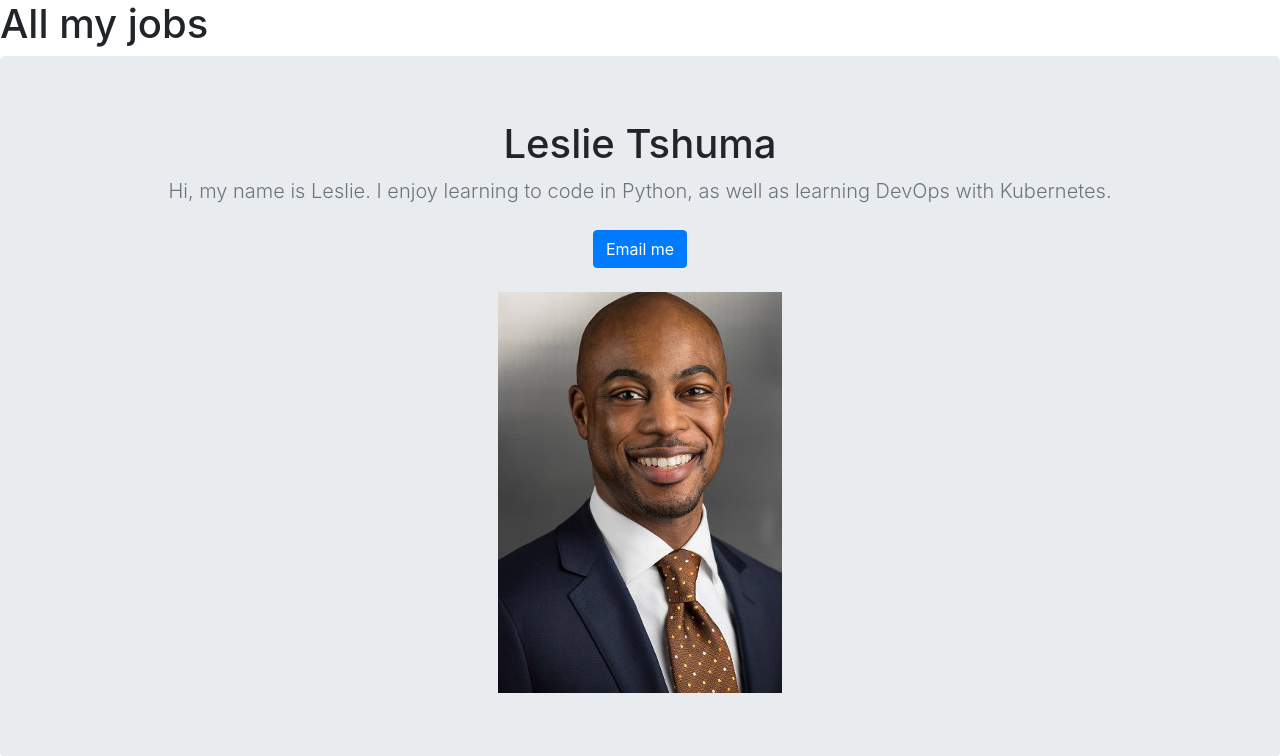
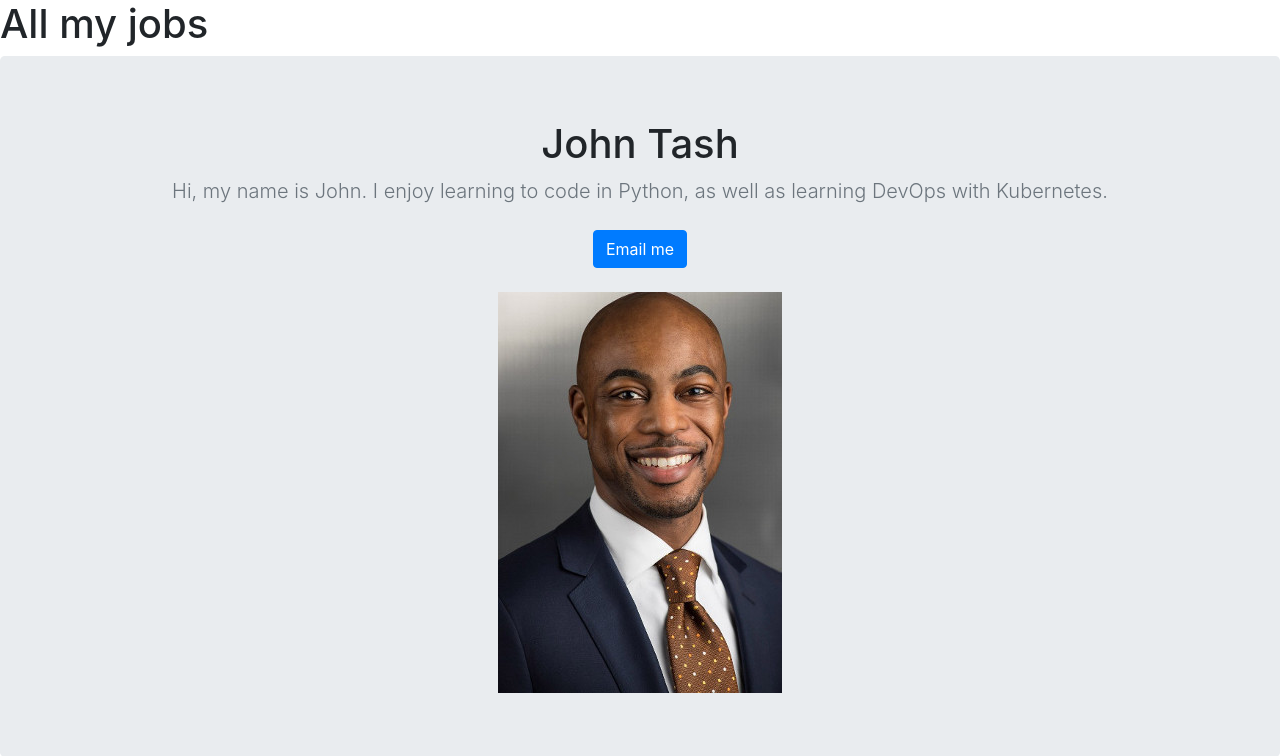
Before and after one commit to leslietech/django-test-portfolio, a Django app: page / in a window 1280 px wide. Shown: the top 756 px of the page. Run offline with Django 3.2, Linux system fonts and the light colour scheme; data that the repository does not hold is empty; some libraries are stand-ins or nearby versions.

Commit message:
Changed person name.

```diff
--- a/jobs/templates/jobs/home.html
+++ b/jobs/templates/jobs/home.html
@@ -15,7 +15,7 @@
     <meta name="description" content="">
     <meta name="author" content="Mark Otto, Jacob Thornton, and Bootstrap contributors">
     <meta name="generator" content="Jekyll v3.8.6">
-    <title>Tshuma Website</title>
+    <title>Tash Website</title>
 
     <link rel="canonical" href="https://getbootstrap.com/docs/4.4/examples/album/">
 
@@ -59,8 +59,8 @@
 
   <section class="jumbotron text-center">
     <div class="container">
-      <h1>Leslie Tshuma</h1>
-      <p class="lead text-muted">Hi, my name is Leslie. I enjoy learning to code in Python, as well as learning DevOps with Kubernetes.</p>
+      <h1>John Tash</h1>
+      <p class="lead text-muted">Hi, my name is John. I enjoy learning to code in Python, as well as learning DevOps with Kubernetes.</p>
       <p>
         <a href="mailto:leslie@lestech.space" class="btn btn-primary my-2">Email me</a>
       </p>
```
Also changed, not shown: 1 other file.
